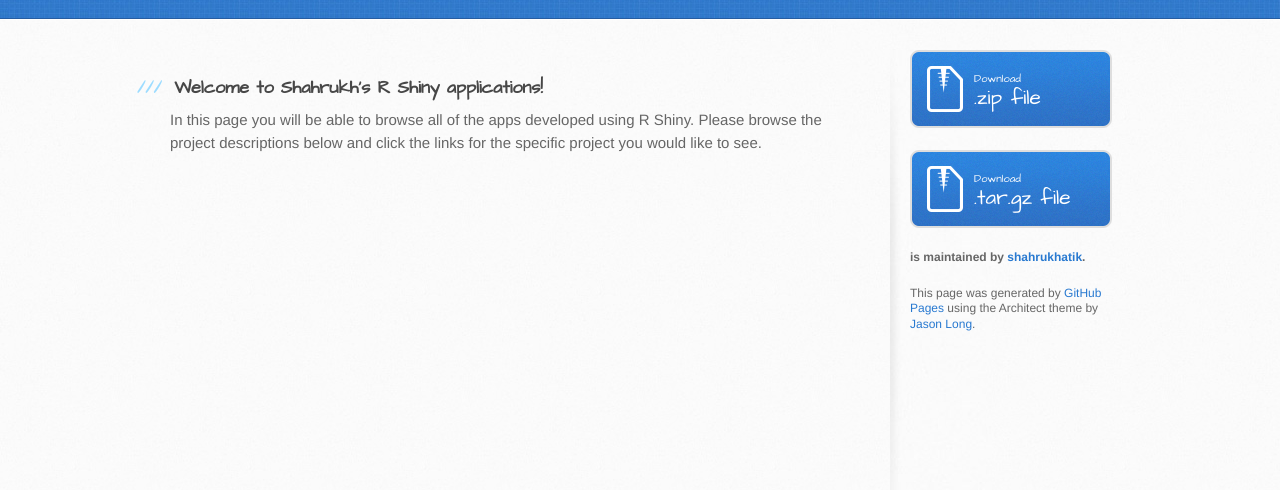
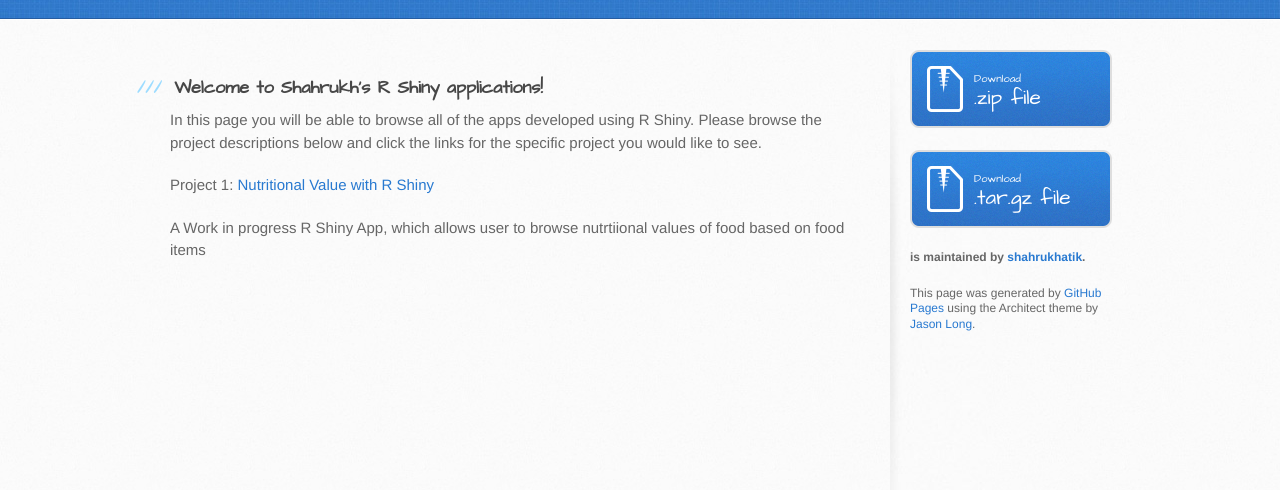
Before and after one commit to shahrukhatik/RShiny, a plain HTML site: page index.html in a window 1280 px wide. Shown: the part 182-672 px from the top of the page. Drawn offline with Linux system fonts and the light colour scheme.

Commit message:
Update index.html

```diff
--- a/index.html
+++ b/index.html
@@ -32,6 +32,9 @@
 <a id="welcome-to-shahrukhs-r-shiny-applications" class="anchor" href="#welcome-to-shahrukhs-r-shiny-applications" aria-hidden="true"><span aria-hidden="true" class="octicon octicon-link"></span></a>Welcome to Shahrukh's R Shiny applications!</h3>
 
 <p>In this page you will be able to browse all of the apps developed using R Shiny. Please browse the project descriptions below and click the links for the specific project you would like to see. </p>
+
+<p>Project 1: <a href="https://shahrukhatik.shinyapps.io/Rstuff/">Nutritional Value with R Shiny</a>
+<p>A Work in progress R Shiny App, which allows user to browse nutrtiional values of food based on food items</p>
         </section>
 
         <aside id="sidebar">
```
